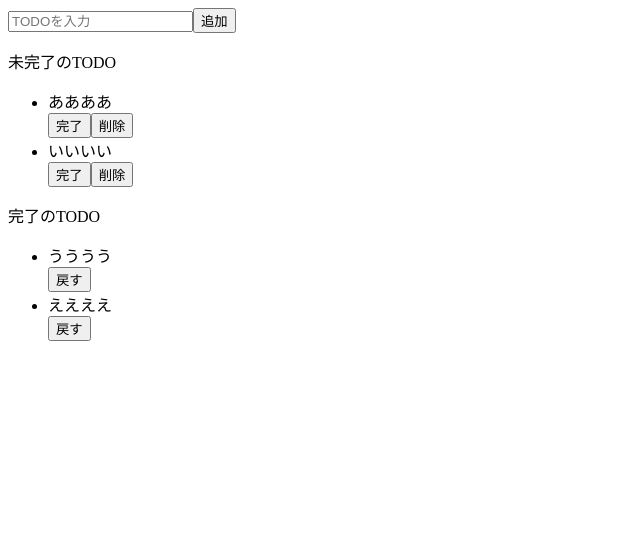
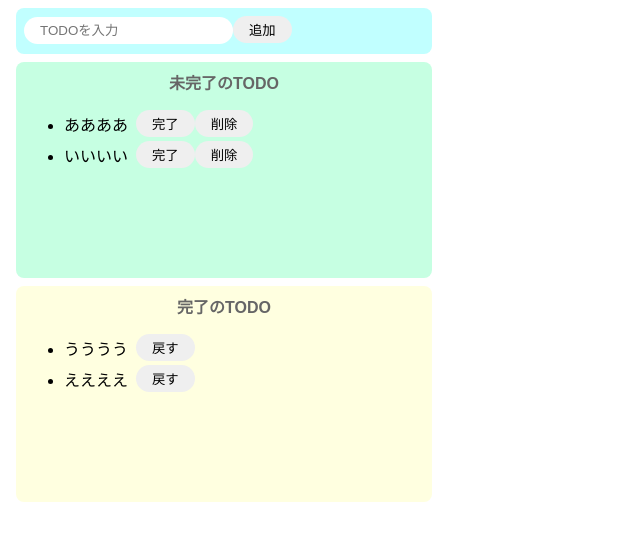
Before and after one commit to kngnkg/react-todo-js, a React (Create React App) app: page / in a window 1280 px wide. Shown: the top 540 px of the page, without its empty margins (0-640 px from the left). Built offline with nearby package versions, Linux system fonts and the light colour scheme; the HTML template or start-up script is replaced by a standard one.

Commit message:
add style

```diff
--- a/src/App.jsx
+++ b/src/App.jsx
@@ -1,34 +1,35 @@
+import './styles.css'
 
 export const App = () => {
   return (
     <>
-    <div>
+    <div className="input-area">
       <input placeholder="TODOを入力" />
       <button>追加</button>
     </div>
-    <div>
-      <p>未完了のTODO</p>
+    <div className="incomplete-area">
+      <p className="title">未完了のTODO</p>
       <ul>
-        <div>
+        <div className="list-row">
           <li>ああああ</li>
           <button>完了</button>
           <button>削除</button>
         </div>
-        <div>
+        <div className="list-row">
           <li>いいいい</li>
           <button>完了</button>
           <button>削除</button>
         </div>
       </ul>
     </div>
-    <div>
-    <p>完了のTODO</p>
+    <div className="complete-area">
+    <p className="title">完了のTODO</p>
       <ul>
-        <div>
+        <div className="list-row">
           <li>うううう</li>
           <button>戻す</button>
         </div>
-        <div>
+        <div className="list-row">
           <li>ええええ</li>
           <button>戻す</button>
         </div>
--- a/src/index.js
+++ b/src/index.js
@@ -1,5 +1,5 @@
 import React from 'react';
-import {createRoot} from 'react-dom/client';
+import { createRoot } from 'react-dom/client';
 import { App } from "./App";
 
 const container = document.getElementById('root');
--- /dev/null
+++ b/src/styles.css
@@ -0,0 +1,66 @@
+body {
+    font-family: sans-serif;
+}
+
+.input-area {
+    background-color: #c1ffff;
+    width: 400px;
+    height: 30px;
+    padding: 8px;
+    margin: 8px;
+    border-radius: 8px;
+}
+
+input {
+    border-radius: 16px;
+    border: none;
+    padding: 6px 16px;
+    outline: none;
+}
+
+button {
+    border-radius: 16px;
+    border: none;
+    padding: 4px 16px;
+}
+
+button:hover {
+    background-color: #ff7fff;
+    color: #fff;
+    cursor: pointer;
+}
+
+li {
+    margin-right: 8px;
+}
+
+.incomplete-area {
+    background-color: #c6ffe2;
+    width: 400px;
+    min-height: 200px;
+    padding: 8px;
+    margin: 8px;
+    border-radius: 8px;
+}
+
+.complete-area {
+    background-color: #ffffe0;
+    width: 400px;
+    min-height: 200px;
+    padding: 8px;
+    margin: 8px;
+    border-radius: 8px;
+}
+
+.title {
+    text-align: center;
+    margin-top: 0;
+    font-weight: bold;
+    color: #666;
+}
+
+.list-row {
+    display: flex;
+    align-items: center;
+    padding-bottom: 4px;
+}
```
